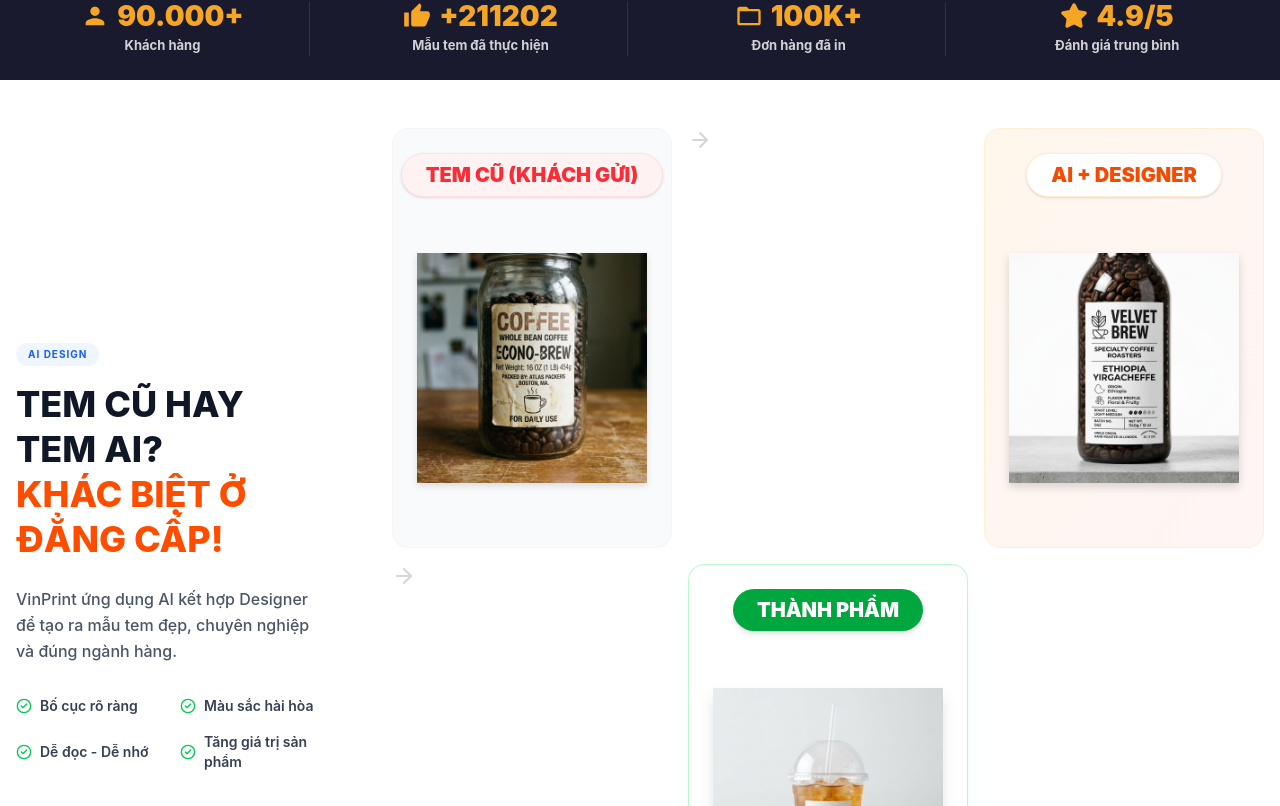
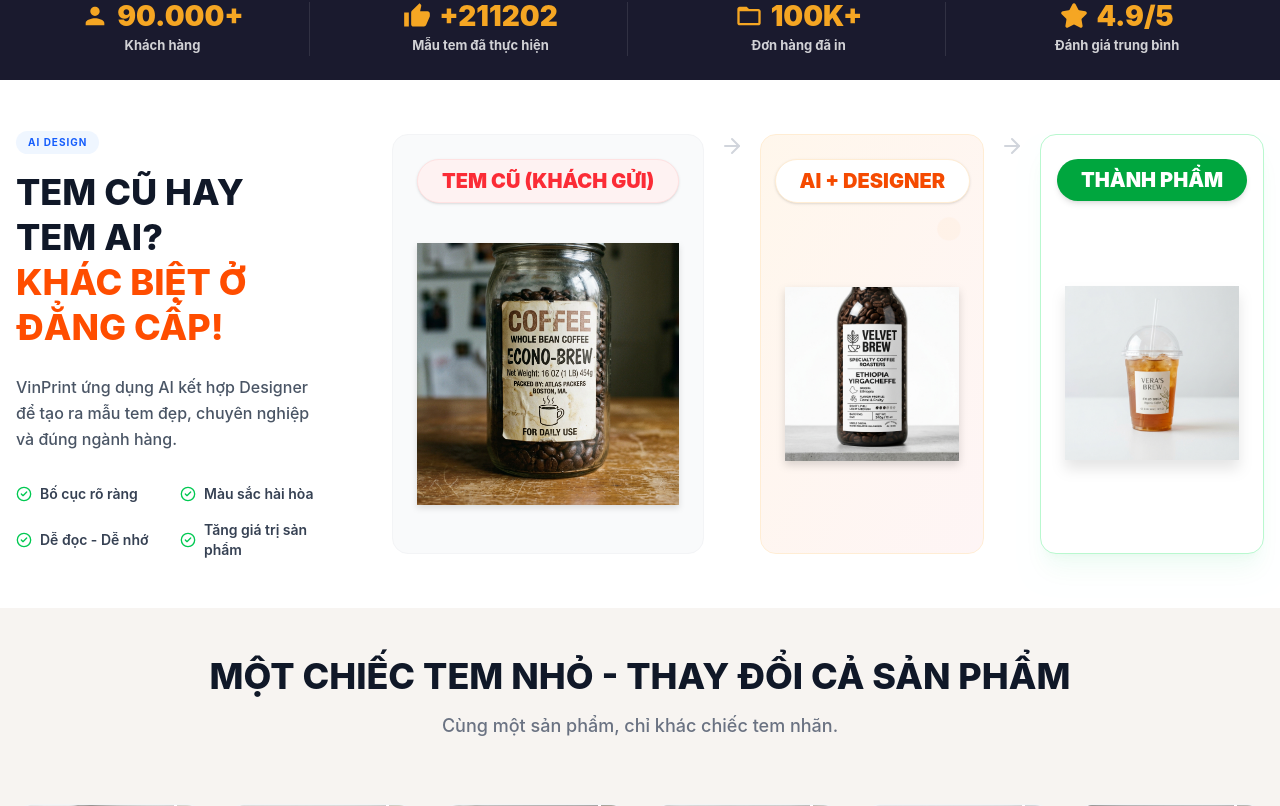
Before and after one commit to cdrvietnam-tech/vinprint, a Next.js app: page / in a window 1280 px wide. Shown: the part 834-1640 px from the top of the page. Built offline with nearby package versions, Linux system fonts and the light colour scheme; a web font is replaced by a local one.

Commit message:
style: fix AI design columns staggering on desktop and stack Process steps below lg breakpoint

```diff
--- a/app/components/home/AIDesignFlow.tsx
+++ b/app/components/home/AIDesignFlow.tsx
@@ -90,7 +90,7 @@
           </div>
 
           {/* Right Flow & Checklist */}
-          <div className="lg:flex-1 w-full grid grid-cols-3 gap-2 md:gap-4 justify-between">
+          <div className="lg:flex-1 w-full grid grid-cols-3 xl:grid-cols-[1fr_auto_1fr_auto_1fr] gap-2 md:gap-4 justify-between">
 
             {/* Step 1 */}
             <div className="bg-gray-50 rounded-2xl p-2 sm:p-4 xl:p-6 border border-gray-100 flex flex-col items-center justify-center min-h-[140px] sm:min-h-[220px] md:min-h-[320px] xl:min-h-[420px]">
--- a/app/components/home/Process.tsx
+++ b/app/components/home/Process.tsx
@@ -26,7 +26,7 @@
             </p>
           </div>
 
-          <div className="lg:flex-1 w-full flex flex-col md:flex-row justify-between items-stretch gap-4">
+          <div className="lg:flex-1 w-full flex flex-col lg:flex-row justify-between items-stretch gap-4">
             {steps.map((step, i) => {
               // Different colors for each step to match mockup
               const colors = [
@@ -37,7 +37,7 @@
               ];
 
               return (
-                <div key={i} className="flex flex-col md:flex-row items-stretch md:items-center gap-4 flex-1 min-w-0 w-full">
+                <div key={i} className="flex flex-col lg:flex-row items-stretch lg:items-center gap-4 flex-1 min-w-0 w-full">
                   <motion.div
                     initial={{ opacity: 0, y: 20 }}
                     whileInView={{ opacity: 1, y: 0 }}
@@ -61,7 +61,7 @@
                   </motion.div>
 
                   {i < steps.length - 1 && (
-                    <ArrowRight className="w-5 h-5 text-gray-400 shrink-0 hidden md:block" />
+                    <ArrowRight className="w-5 h-5 text-gray-400 shrink-0 hidden lg:block" />
                   )}
                 </div>
               );
```
